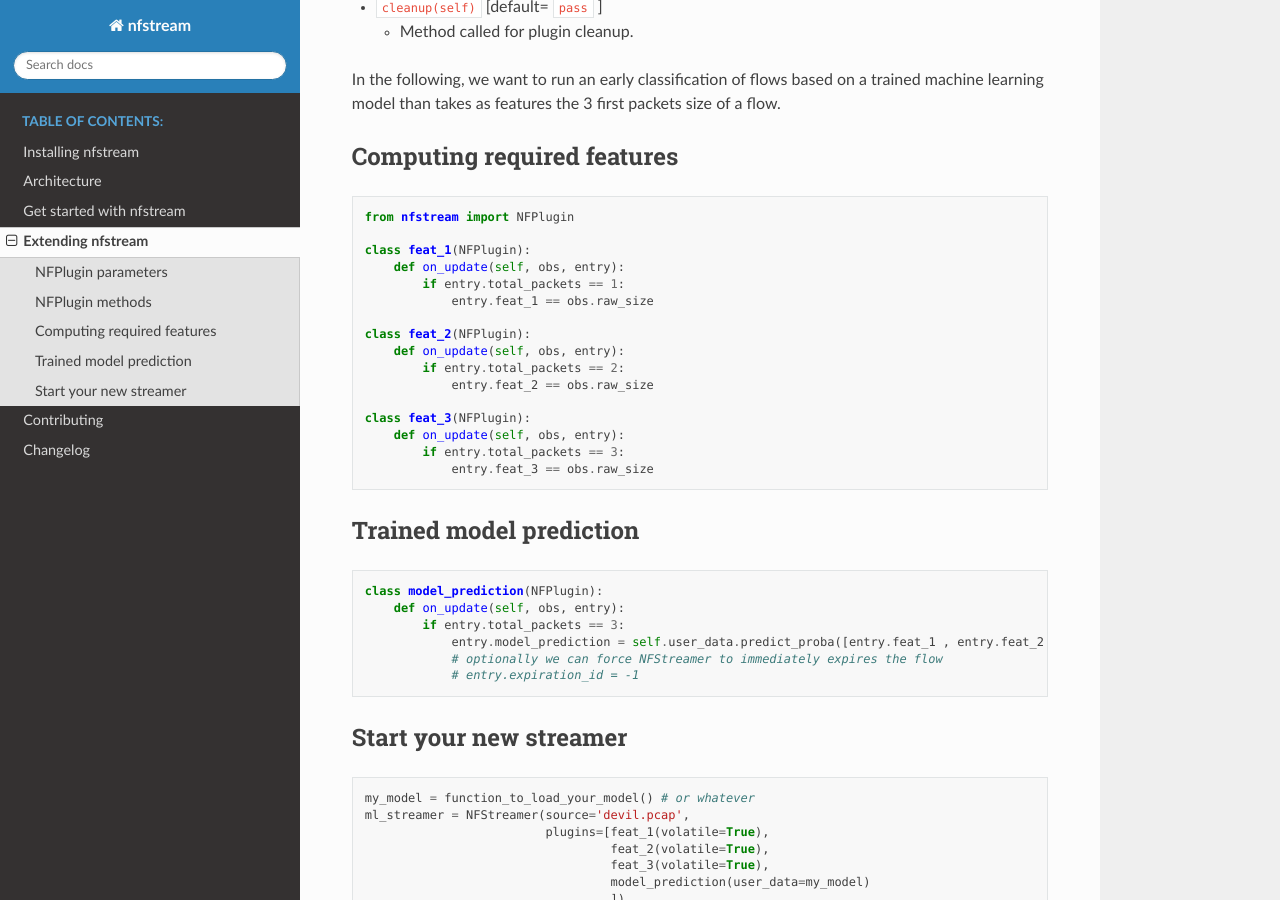
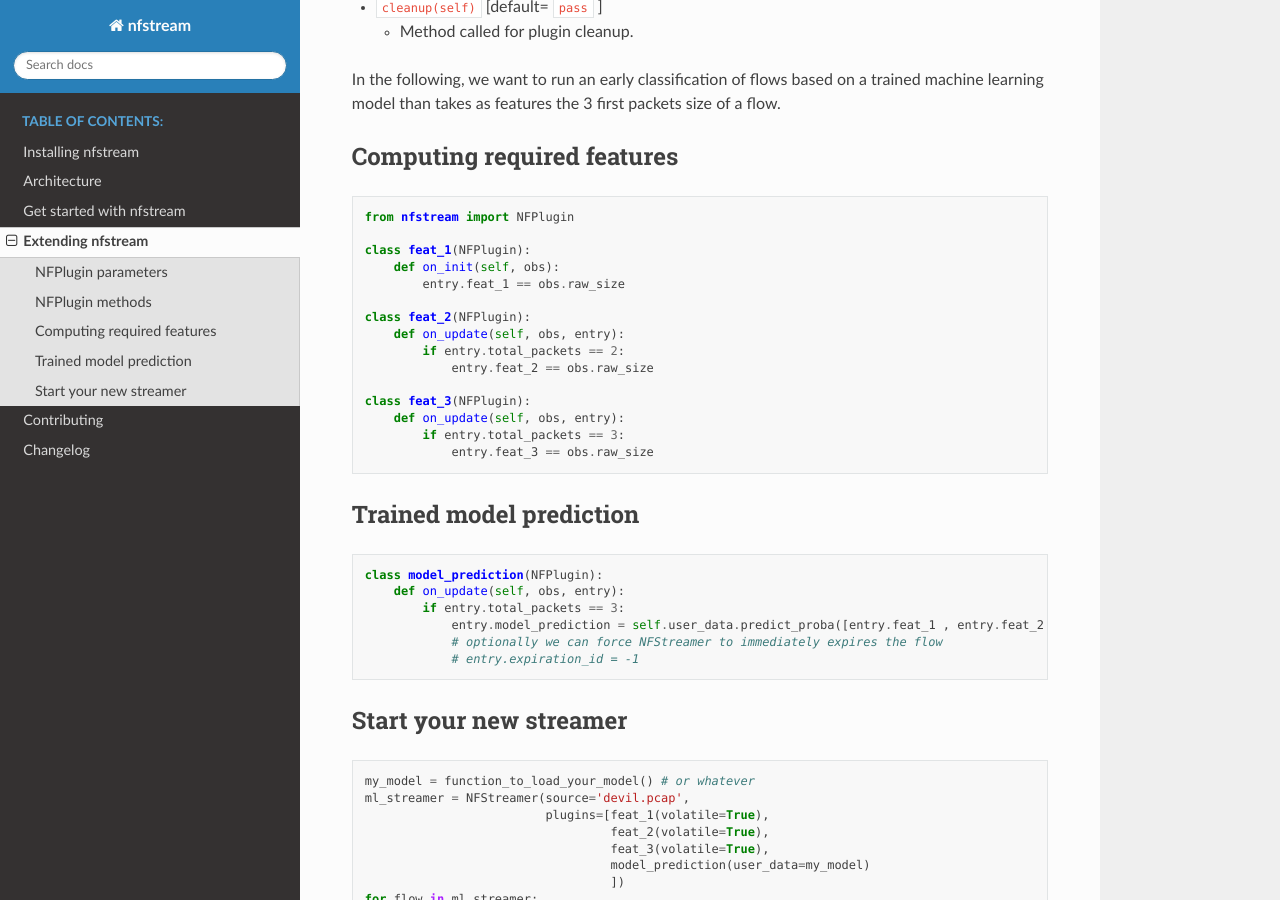
Before and after one commit to nfstream/nfstream, a Sphinx documentation site: the page built from docs/source/plugins.rst, in a window 1280 px wide and 900 px high, scrolled down 1001 px. Built offline with Sphinx 7.4.7 and the Read the Docs theme 2.0.0, drawn with Linux system fonts in a browser that asks for light colours.

Commit message:
Update example.

```diff
--- a/docs/source/plugins.rst
+++ b/docs/source/plugins.rst
@@ -65,9 +65,8 @@ Computing required features
     from nfstream import NFPlugin
 
     class feat_1(NFPlugin):
-        def on_update(self, obs, entry):
-            if entry.total_packets == 1:
-                entry.feat_1 == obs.raw_size
+        def on_init(self, obs):
+            entry.feat_1 == obs.raw_size
 
     class feat_2(NFPlugin):
         def on_update(self, obs, entry):
```
